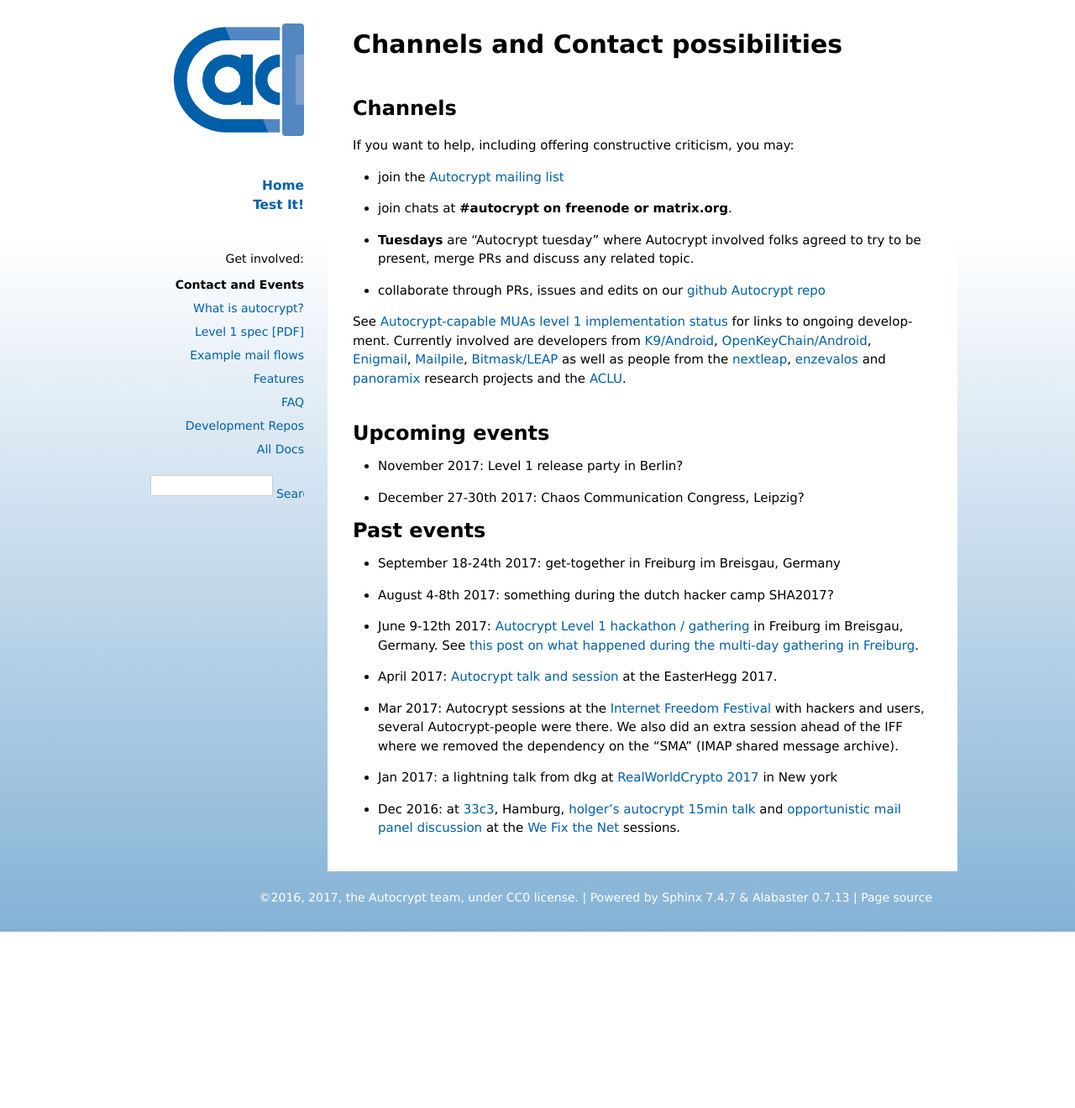
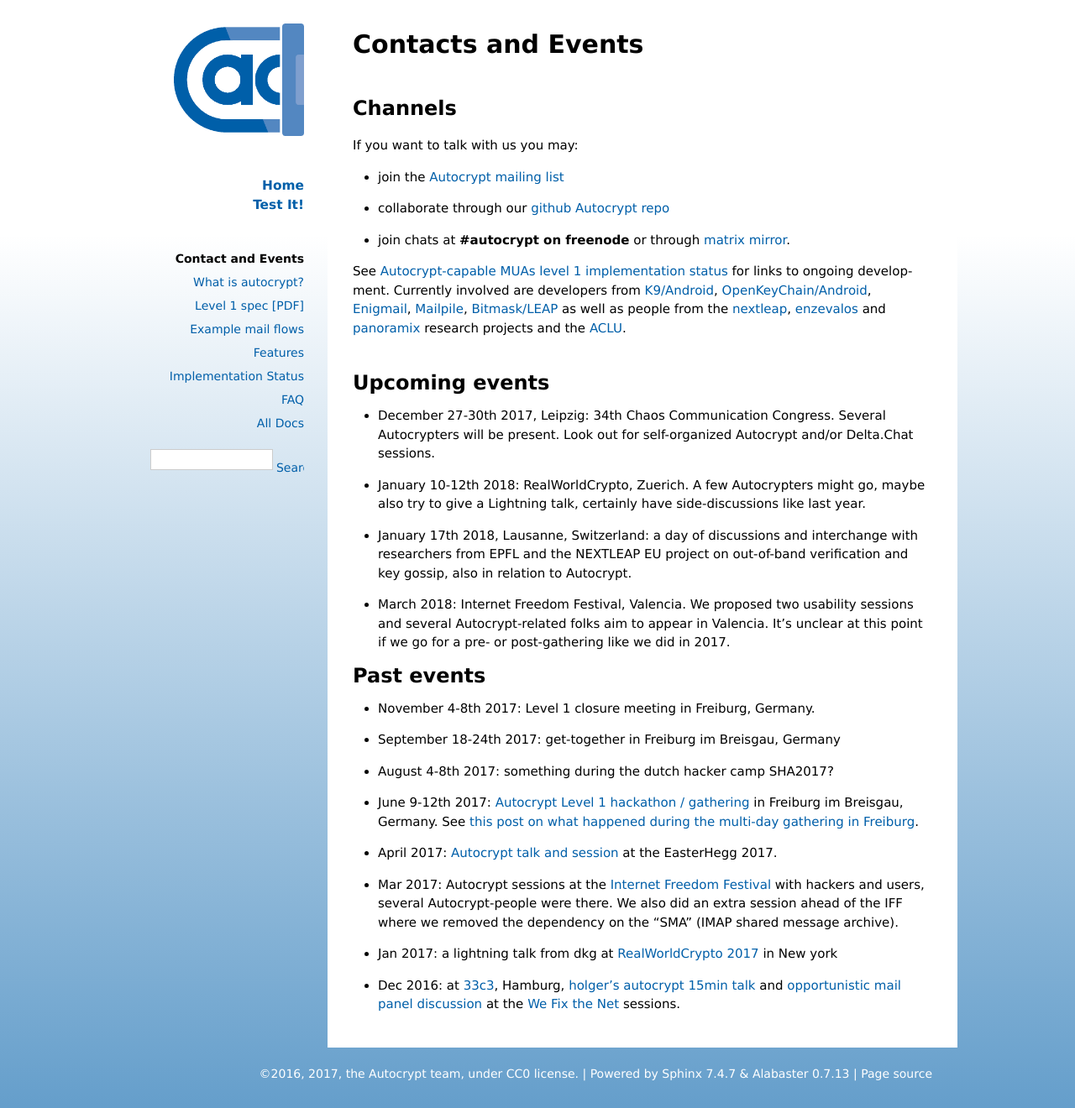
Before and after one commit to autocrypt/autocrypt, a Sphinx documentation site: the page built from doc/contact.rst, in a window 1280 px wide. Shown: the whole page at 84% size. Built offline with Sphinx 7.4.7, drawn with Linux system fonts in a browser that asks for light colours; before the commit the page ends 1110 px from its top, so only the background shows below that.

Commit message:
a first go at further improving the entry points:
- reworked and updated contact page with what i know

- stroke "get involved" text as suggested by @dignifiedquire

- renamed navigation link from "development repos" to "implementation
  status" thus better matching the title of the page.

```diff
--- a/doc/_templates/globaltoc.html
+++ b/doc/_templates/globaltoc.html
@@ -10,9 +10,6 @@
     </ul>
   </div>
   <div class="subnav">
-    <div>
-      Get involved:
-    </div>
     <ul>
       <li><a href="{{ pathto('contact') }}">Contact and Events</a></li>
       <li><a href="{{ pathto('details') }}">What is autocrypt?</a></li>
@@ -22,8 +19,8 @@
       </li>
       <li><a href="{{ pathto('examples') }}">Example mail flows</a></li>
       <li><a href="{{ pathto('features') }}">Features</a></li>
+      <li><a href="{{ pathto('dev-status') }}">Implementation Status</a></li>
       <li><a href="{{ pathto('faq') }}">FAQ</a></li>
-      <li><a href="{{ pathto('dev-status') }}">Development Repos</a></li>
       <li><a href="{{ pathto('contents') }}">All Docs</a></li>
     </ul>
   </div>
--- a/doc/contact.rst
+++ b/doc/contact.rst
@@ -1,24 +1,20 @@
 
-Channels and Contact possibilities
-==================================
+Contacts and Events
+===================
 
 .. _`contact channels`:
 
 Channels
 --------
 
-If you want to help, including offering constructive criticism,
-you may:
+If you want to talk with us you may:
 
 - join the `Autocrypt mailing list`_
 
-- join chats at **#autocrypt on freenode or matrix.org**.
+- collaborate through our `github Autocrypt repo`_
 
-- **Tuesdays** are "Autocrypt tuesday" where Autocrypt involved folks agreed
-  to try to be present, merge PRs and discuss any related topic.
-
-- collaborate through PRs, issues and edits on our
-  `github Autocrypt repo`_
+- join chats at **#autocrypt on freenode** or through `matrix mirror
+  <https://riot.im/app/#/room/#autocrypt:matrix.org>`_.
 
 
 .. _`Autocrypt mailing list`: https://lists.mayfirst.org/mailman/listinfo/autocrypt
@@ -52,9 +48,24 @@
 Upcoming events
 ---------------
 
-- November 2017: Level 1 release party in Berlin?
+- December 27-30th 2017, Leipzig: 34th Chaos Communication Congress.
+  Several Autocrypters will be present.  Look out for self-organized
+  Autocrypt and/or Delta.Chat sessions.
 
-- December 27-30th 2017: Chaos Communication Congress, Leipzig?
+- January 10-12th 2018: RealWorldCrypto, Zuerich. A few Autocrypters
+  might go, maybe also try to give a Lightning talk, certainly have
+  side-discussions like last year.
+
+- January 17th 2018, Lausanne, Switzerland: a day of discussions and
+  interchange with researchers from EPFL and the NEXTLEAP EU project
+  on out-of-band verification and key gossip, also in relation
+  to Autocrypt.
+
+- March 2018: Internet Freedom Festival, Valencia. We proposed
+  two usability sessions and several Autocrypt-related folks
+  aim to appear in Valencia. It's unclear at this point if we
+  go for a pre- or post-gathering like we did in 2017.
+
 
 .. _`33c3`: https://events.ccc.de/congress/2016/wiki/Main_Page
 
@@ -66,6 +77,8 @@
 
 Past events
 -------------
+
+- November 4-8th 2017: Level 1 closure meeting in Freiburg, Germany.
 
 - September 18-24th 2017: get-together in Freiburg im Breisgau, Germany
 
```
